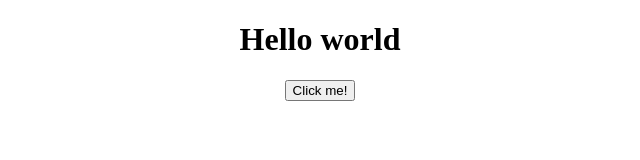
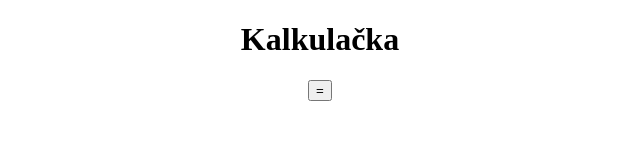
Before and after one commit to tomasVanek3/moa_first_js, a plain HTML site: page index.html in a window 1280 px wide. Shown: the whole page, without its empty margins (320-960 px from the left). Drawn offline with Linux system fonts and the light colour scheme.

Commit message:
kalkulacka

```diff
--- a/index.html
+++ b/index.html
@@ -9,8 +9,10 @@
     <script src="app.js"></script>
 </head>
 <body>
-    <h1>Hello world</h1>
-    <button onclick="sayHello()">Click me!</button>
+    <h1>Kalkulačka</h1>
+    <button onclick="sayHello()">=</button>
+    <label for=""></label>
+    <label for=""></label>
     <p id="hello"></p>
 </body>
 </html>
```
